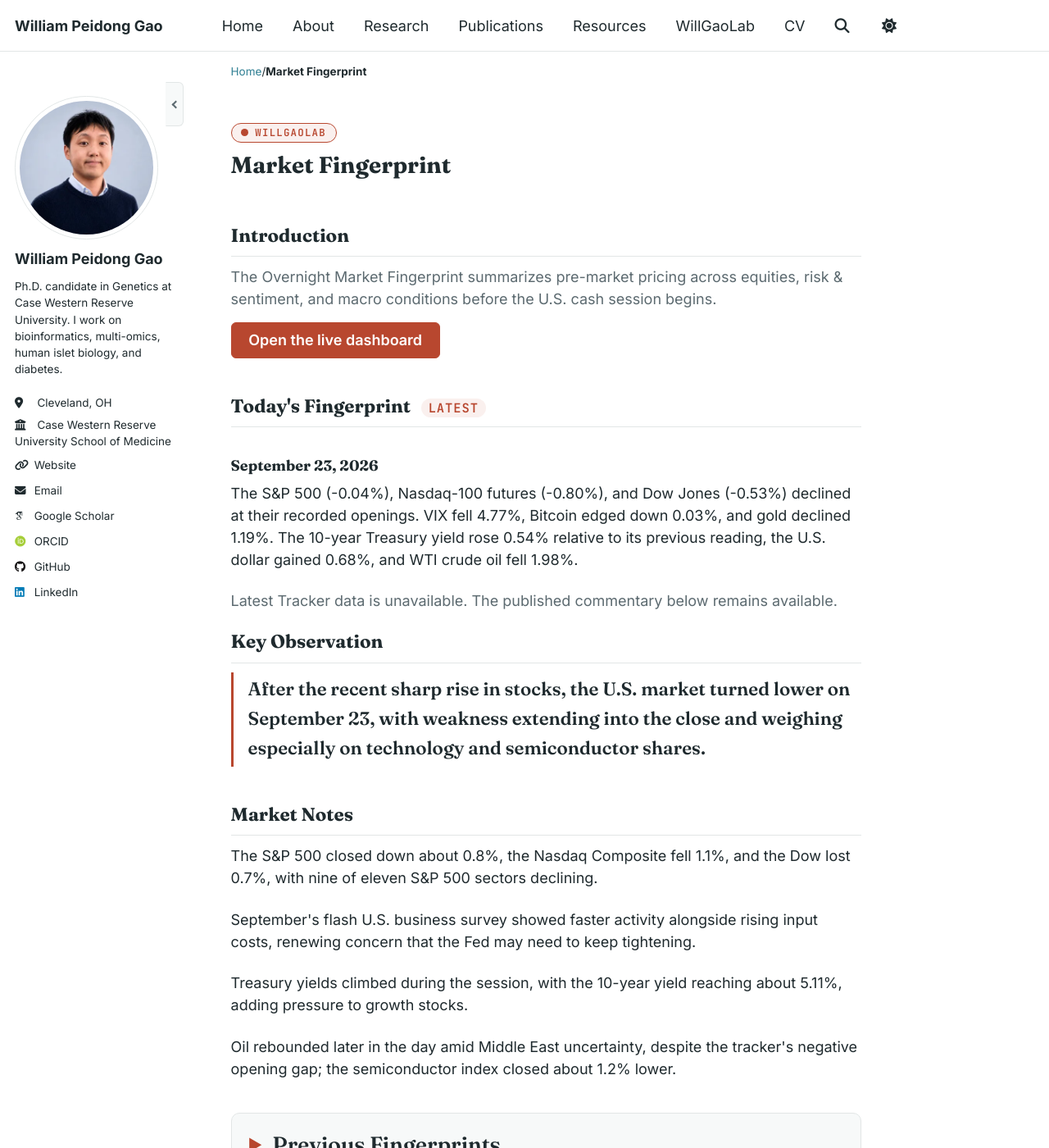
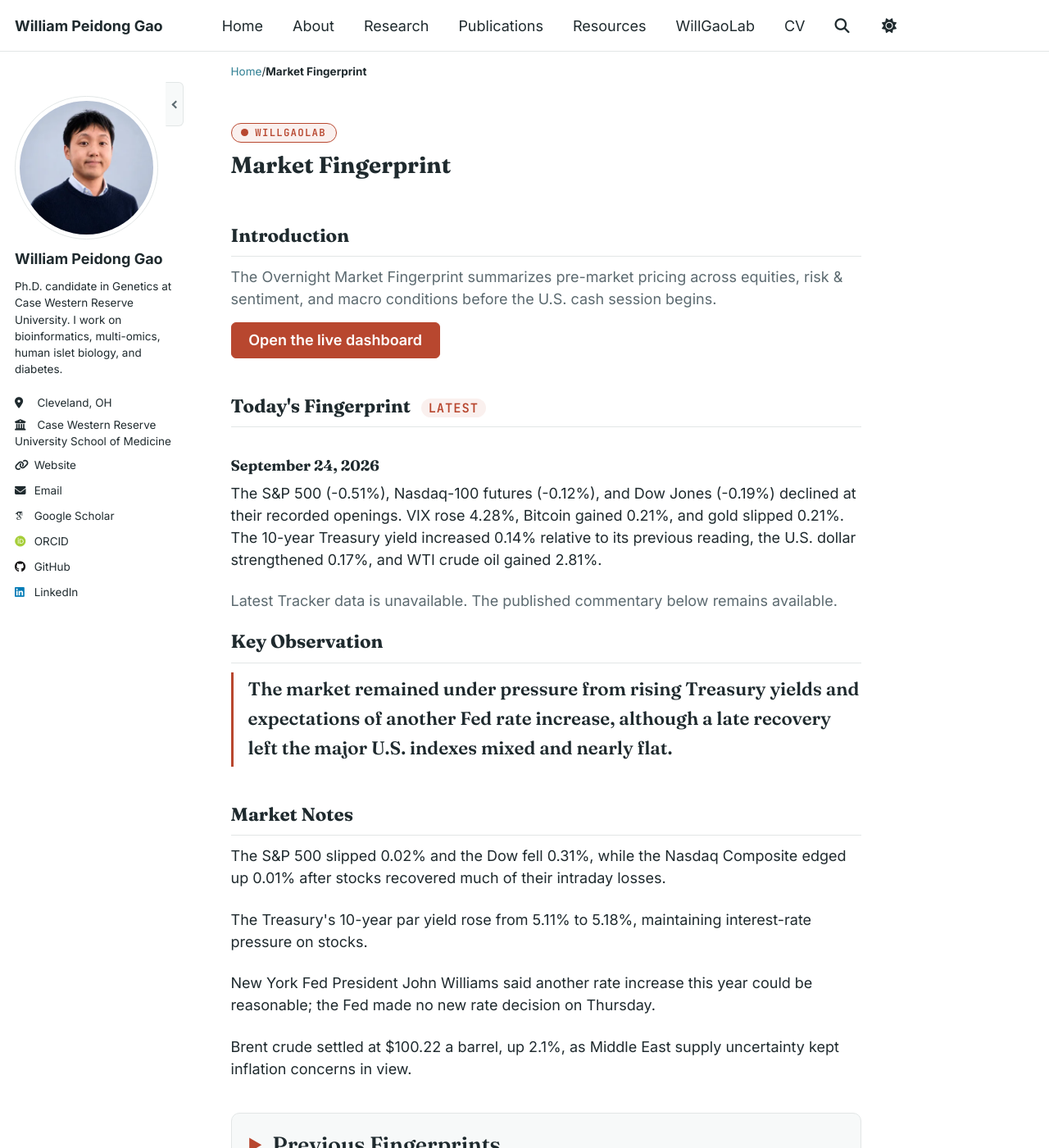
Before and after one commit to PeidongGao/WilliamGaoWeb, a Jekyll site: the page built from _pages/market-fingerprint.md, in a window 1280 px wide and 1400 px high. Shown: the whole window at 82% size. Built offline with Jekyll 4.4.1, drawn with Linux system fonts in a browser that asks for light colours; some web fonts are replaced.

Commit message:
Add September 24 market commentary

```diff
--- a/_data/market_commentary.yml
+++ b/_data/market_commentary.yml
@@ -1,3 +1,12 @@
+- date: "2026-09-24"
+  summary: "The S&P 500 (-0.51%), Nasdaq-100 futures (-0.12%), and Dow Jones (-0.19%) declined at their recorded openings. VIX rose 4.28%, Bitcoin gained 0.21%, and gold slipped 0.21%. The 10-year Treasury yield increased 0.14% relative to its previous reading, the U.S. dollar strengthened 0.17%, and WTI crude oil gained 2.81%."
+  key_observation: "The market remained under pressure from rising Treasury yields and expectations of another Fed rate increase, although a late recovery left the major U.S. indexes mixed and nearly flat."
+  market_notes:
+    - "The S&P 500 slipped 0.02% and the Dow fell 0.31%, while the Nasdaq Composite edged up 0.01% after stocks recovered much of their intraday losses."
+    - "The Treasury's 10-year par yield rose from 5.11% to 5.18%, maintaining interest-rate pressure on stocks."
+    - "New York Fed President John Williams said another rate increase this year could be reasonable; the Fed made no new rate decision on Thursday."
+    - "Brent crude settled at $100.22 a barrel, up 2.1%, as Middle East supply uncertainty kept inflation concerns in view."
+
 - date: "2026-09-23"
   summary: "The S&P 500 (-0.04%), Nasdaq-100 futures (-0.80%), and Dow Jones (-0.53%) declined at their recorded openings. VIX fell 4.77%, Bitcoin edged down 0.03%, and gold declined 1.19%. The 10-year Treasury yield rose 0.54% relative to its previous reading, the U.S. dollar gained 0.68%, and WTI crude oil fell 1.98%."
   key_observation: "After the recent sharp rise in stocks, the U.S. market turned lower on September 23, with weakness extending into the close and weighing especially on technology and semiconductor shares."
```
